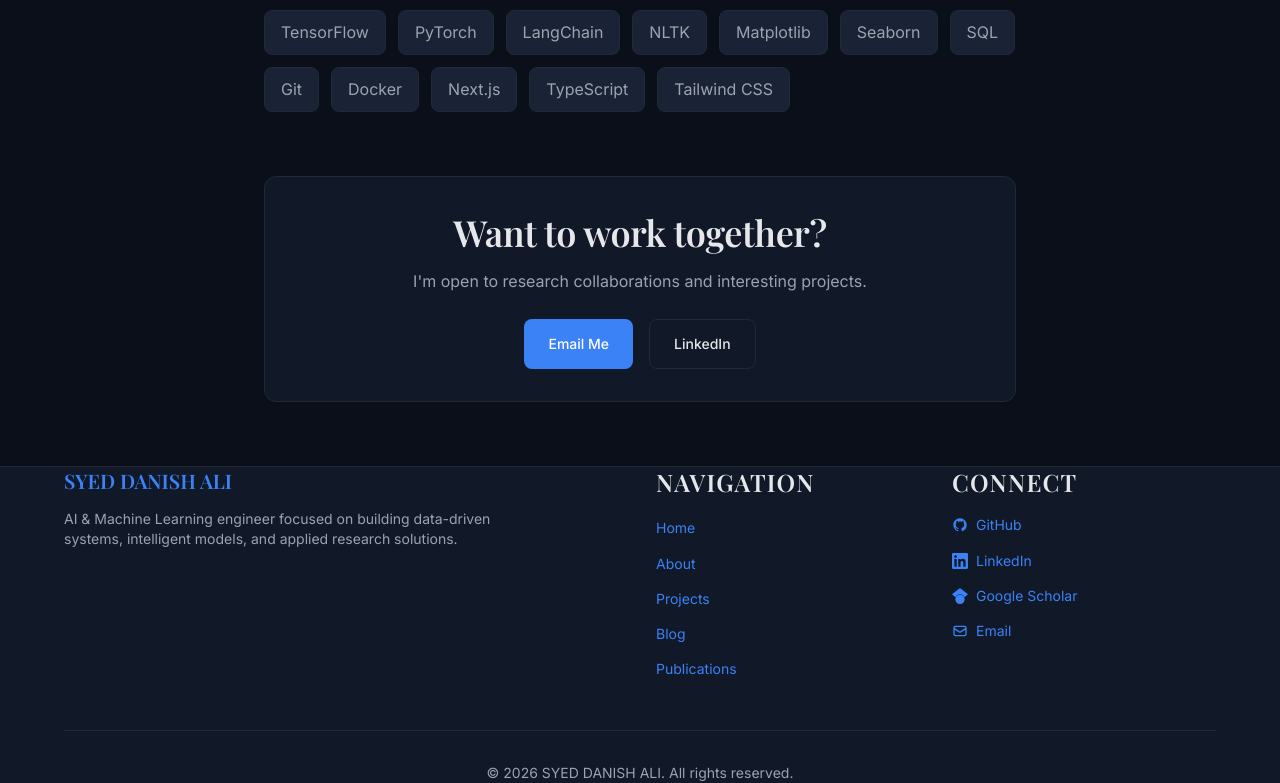
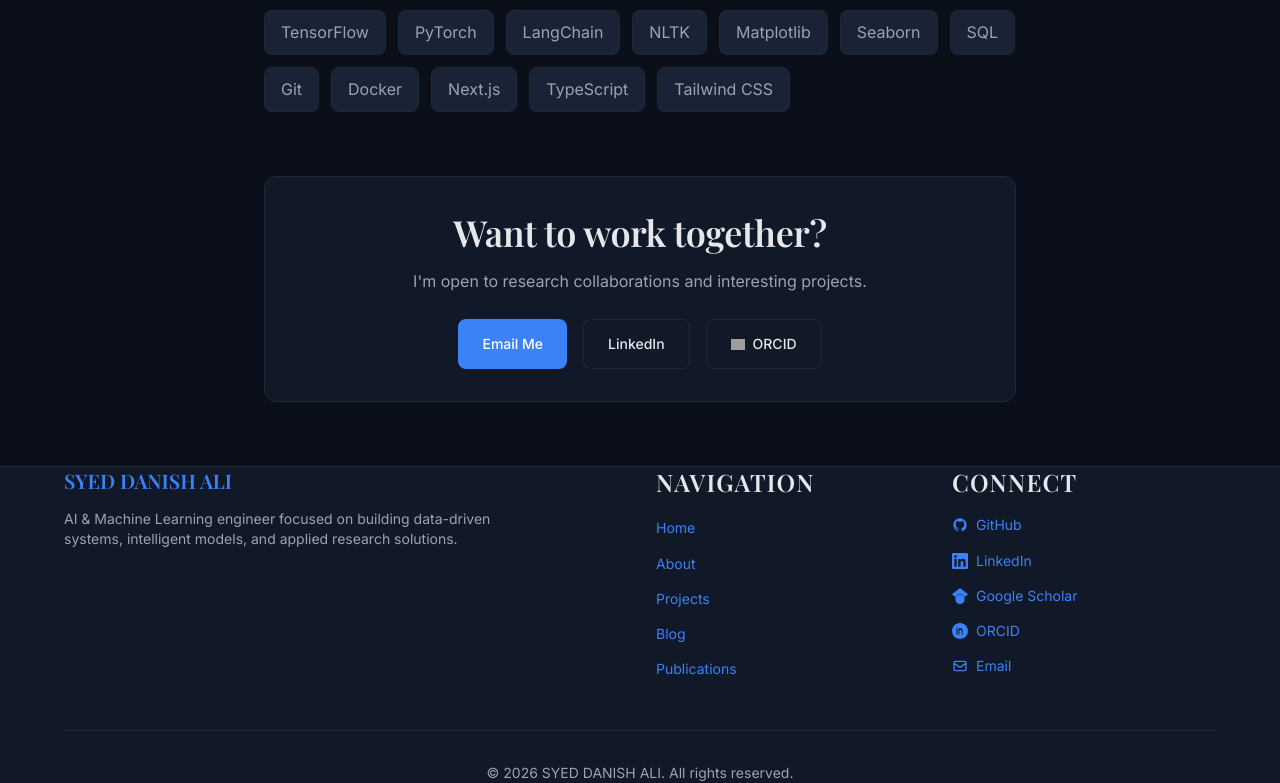
Before and after one commit to danishsyed-dev/my-blog, a Next.js app: page /about in a window 1280 px wide. Shown: the part 921-1704 px from the top of the page. Built offline with nearby package versions, Linux system fonts and the light colour scheme; grey boxes are pictures that could not be loaded; a web font is replaced by a local one.

Commit message:
Add ORCID profile link to site and components
Introduced ORCID profile support by adding the ORCID URL to siteConfig and displaying ORCID links in the About page, Footer, and Hero components. Custom ORCID icons were added for consistent branding and improved accessibility.

```diff
--- a/src/app/about/page.tsx
+++ b/src/app/about/page.tsx
@@ -83,6 +83,20 @@
                         <a href={siteConfig.social.linkedin} target="_blank" rel="noopener noreferrer" className="btn btn-secondary">
                             LinkedIn
                         </a>
+                        <a
+                            id="cy-effective-orcid-url"
+                            href={siteConfig.social.orcid}
+                            target="_blank"
+                            rel="me noopener noreferrer"
+                            className="btn btn-secondary inline-flex items-center gap-2"
+                        >
+                            <img
+                                src="https://orcid.org/sites/default/files/images/orcid_16x16.png"
+                                style={{ width: '1em' }}
+                                alt="ORCID iD icon"
+                            />
+                            ORCID
+                        </a>
                     </div>
                 </section>
             </div>
--- a/src/components/Footer.tsx
+++ b/src/components/Footer.tsx
@@ -81,6 +81,18 @@
                             </li>
                             <li>
                                 <a
+                                    id="cy-effective-orcid-url"
+                                    href={siteConfig.social.orcid}
+                                    target="_blank"
+                                    rel="me noopener noreferrer"
+                                    className="text-sm text-[var(--foreground-muted)] hover:text-[var(--accent)] transition-colors inline-flex items-center gap-2"
+                                >
+                                    <OrcidIcon className="w-4 h-4" />
+                                    ORCID
+                                </a>
+                            </li>
+                            <li>
+                                <a
                                     href={`mailto:${siteConfig.social.email}`}
                                     className="text-sm text-[var(--foreground-muted)] hover:text-[var(--accent)] transition-colors inline-flex items-center gap-2"
                                 >
@@ -135,3 +147,11 @@
         </svg>
     );
 }
+
+function OrcidIcon({ className }: { className?: string }) {
+    return (
+        <svg className={className} viewBox="0 0 256 256" fill="currentColor">
+            <path d="M128 0C57.3 0 0 57.3 0 128s57.3 128 128 128 128-57.3 128-128S198.7 0 128 0zM86.3 186.2H70.9V79.5h15.4v106.7zm-7.7-121c-5.4 0-9.3-4.2-9.3-9.1 0-5 3.9-9.1 9.3-9.1s9.1 4.1 9.1 9.1c0 4.9-3.7 9.1-9.1 9.1zm92.4 121h-15.4v-54.8c0-14.2-5.1-24-17.8-24-9.7 0-15.5 6.5-18 12.8-.9 2.3-1.2 5.5-1.2 8.7v57.3H104V79.5h15.4v14.7h.2c2.2-3.3 6.2-12.1 22.4-12.1 16.4 0 28.7 10.7 28.7 33.7v70.4z" />
+        </svg>
+    );
+}
--- a/src/components/Hero.tsx
+++ b/src/components/Hero.tsx
@@ -74,6 +74,18 @@
                             </svg>
                         </a>
                         <a
+                            id="cy-effective-orcid-url"
+                            href={siteConfig.social.orcid}
+                            target="_blank"
+                            rel="me noopener noreferrer"
+                            className="text-[var(--foreground-muted)] hover:text-[var(--accent)] transition-colors"
+                            aria-label="ORCID"
+                        >
+                            <svg className="w-6 h-6" viewBox="0 0 256 256" fill="currentColor">
+                                <path d="M128 0C57.3 0 0 57.3 0 128s57.3 128 128 128 128-57.3 128-128S198.7 0 128 0zM86.3 186.2H70.9V79.5h15.4v106.7zm-7.7-121c-5.4 0-9.3-4.2-9.3-9.1 0-5 3.9-9.1 9.3-9.1s9.1 4.1 9.1 9.1c0 4.9-3.7 9.1-9.1 9.1zm92.4 121h-15.4v-54.8c0-14.2-5.1-24-17.8-24-9.7 0-15.5 6.5-18 12.8-.9 2.3-1.2 5.5-1.2 8.7v57.3H104V79.5h15.4v14.7h.2c2.2-3.3 6.2-12.1 22.4-12.1 16.4 0 28.7 10.7 28.7 33.7v70.4z" />
+                            </svg>
+                        </a>
+                        <a
                             href={`mailto:${siteConfig.social.email}`}
                             className="text-[var(--foreground-muted)] hover:text-[var(--accent)] transition-colors"
                             aria-label="Email"
--- a/src/data/site.ts
+++ b/src/data/site.ts
@@ -21,6 +21,7 @@
         github: 'https://github.com/danishsyed-dev',
         linkedin: 'https://www.linkedin.com/in/syed-danish-ali-70b36334a/',
         scholar: 'https://scholar.google.com/citations?user=Xt1MelQAAAAJ&hl=en',
+        orcid: 'https://orcid.org/0009-0000-3010-0027',
         email: 'contact@danishsyed.dev',
     },
 
```
